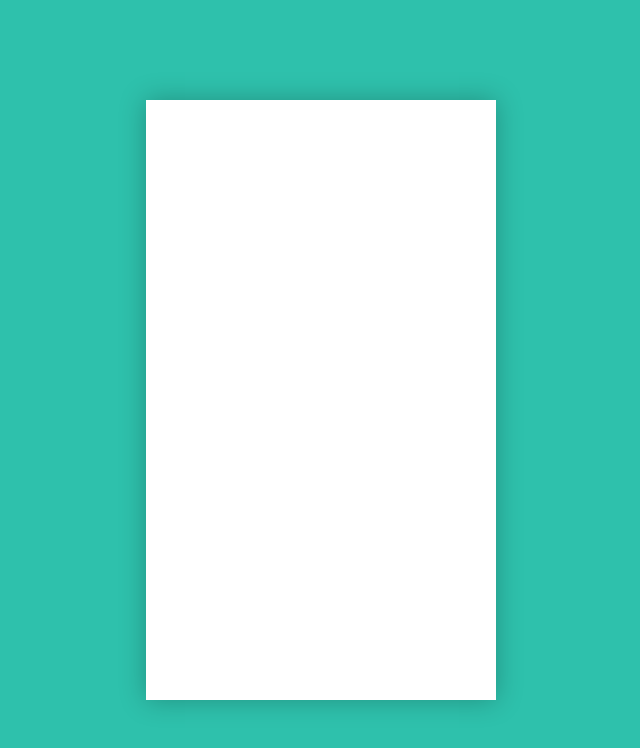
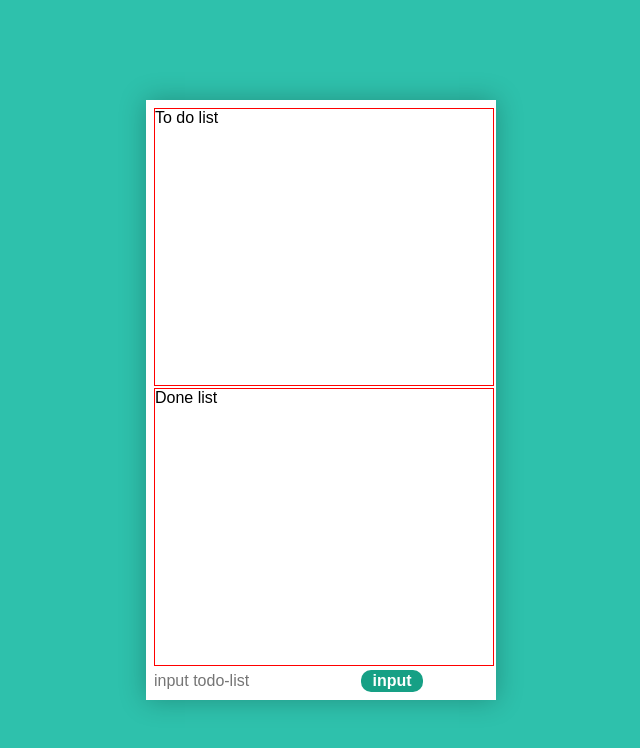
Before and after one commit to CEOS-Developers/vanilla-todo-12th, a plain HTML site: page index.html in a window 1280 px wide. Shown: the whole page, without its empty margins (319-959 px from the left). Drawn offline with Linux system fonts and the light colour scheme.

Commit message:
html, css 기본 뼈대 구축

```diff
--- a/index.html
+++ b/index.html
@@ -7,7 +7,14 @@
         <link rel="stylesheet" href="style.css" />
     </head>
     <body>
-    <div class="container"></div>
+        <div class="container">
+            <div class="todo-list">To do list</div>
+            <div class="done-list">Done list</div>
+            <div class="input-box">
+                <input type="text" placeholder="input todo-list" />
+                <button type="button" class="b">input</button>
+            </div>
+        </div>
     </body>
     <script src="script.js"></script>
 </html>
--- a/style.css
+++ b/style.css
@@ -38,4 +38,40 @@ p {
 
     box-shadow: 0 0 25px rgba(0, 0, 0, 0.25);
     background: white;
+    padding: 8px;
 }
+
+.b {
+    width: 50px;
+    display: inline-block;
+    border: red;
+    background-color: #16a085;
+    border-radius: 10px;
+    color: white;
+    padding: 2px 6px;
+    font-weight: 600;
+    text-align: center;
+    transition-duration: 0.4s;
+}
+.b:hover {
+    background-color: white;
+    color: aqua;
+}
+.b:active {
+    outline: white;
+    background-color: aqua;
+}
+
+.todo-list,
+.done-list {
+    border: red solid 1px;
+    width: 340px;
+    height: 290px;
+    margin-bottom: 2px;
+    font: 1rem 'Fira Sans', sans-serif;
+}
+
+.input-box {
+    display: flex;
+    margin-top: 2px;
+}
```
Lines whose indentation alone changed are shown as unchanged.
